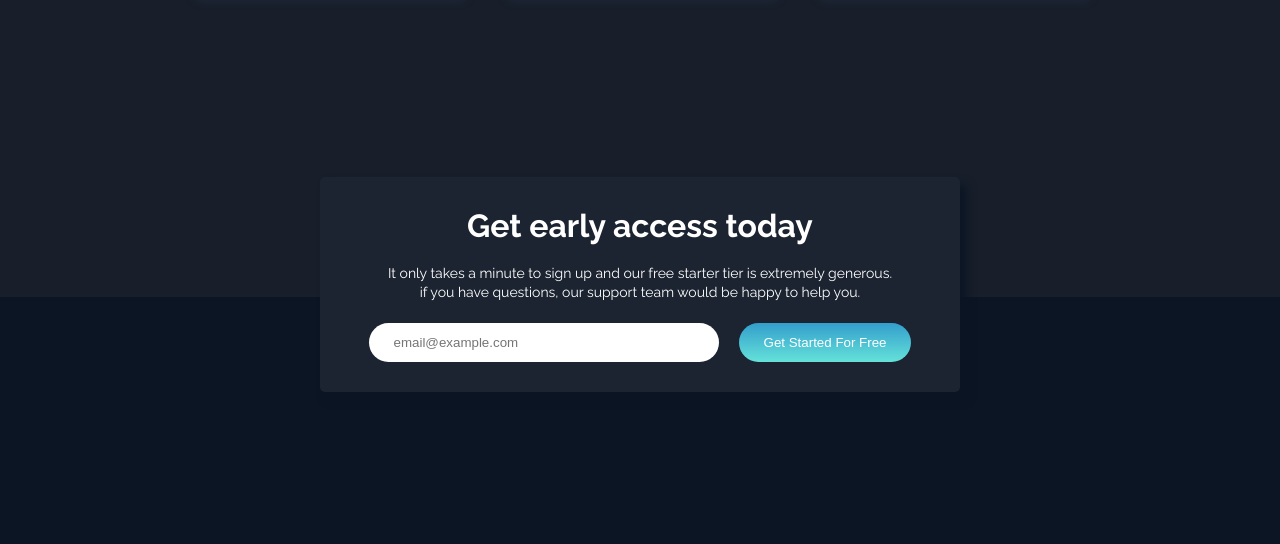
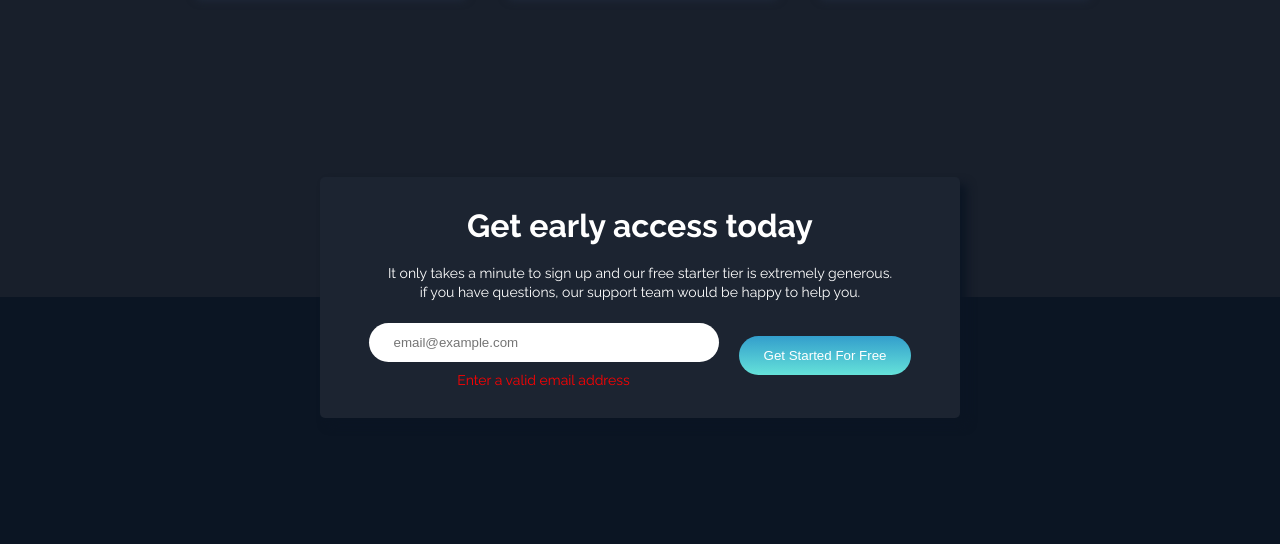
Before and after one commit to sulyman002/Landing-page-fylo-pulsepoint, a plain HTML site: page index.html in a window 1280 px wide. Both pictures are taken after a click on the button "Get Started For Free". Shown: the part 2443-2987 px from the top of the page. Drawn offline with Linux system fonts and the light colour scheme.

Commit message:
done with the project

```diff
--- a/index.html
+++ b/index.html
@@ -160,9 +160,21 @@
             <p>It only takes a minute to sign up and our free starter tier is extremely generous. if you have questions,
                 our support team would be happy to help you. </p>
 
-            <div id="mailUs">
-                <input type="text" placeholder="email@example.com"  name="mailButton" id="mailButton" required>
-                <button class="mailButton" id="mailButton"  type="submit">Get Started For Free</button>
+            <!-- <div>
+                <div>
+                    <input type="text" placeholder="email@example.com">
+                    <div class="error_message">Enter a valid email address</div>
+                </div>
+
+                <button class="mailButton" id="mailButton" type="submit">Get Started For Free</button>
+            </div> -->
+
+            <div>
+                <div>
+                    <input type="text" id="emailInput" placeholder="email@example.com">
+                    <div class="error_message" id="errorMessage">Enter a valid email address</div>
+                </div>
+                <button class="mailButton" id="mailButton" type="submit">Get Started For Free</button>
             </div>
 
         </div>
--- a/script.js
+++ b/script.js
@@ -1,16 +1,21 @@
-const mailUs = document.getElementById('mailUs').addEventListener('submit', function(avoidError){
-    avoidError.preventDefault();
-} );
 
 
 
-mailUs.forEach(function(mail){
-    mail.classList.remove('error');
+document.getElementById('mailButton').addEventListener('click', function (e) {
+  e.preventDefault();
+
+  const emailInput = document.getElementById('emailInput');
+  const errorMessage = document.getElementById('errorMessage');
+  const email = emailInput.value.trim();
+  const emailRegex = /^[^\s@]+@[^\s@]+\.[^\s@]+$/;
+
+  if (!emailRegex.test(email)) {
+    errorMessage.style.display = 'block';
+    emailInput.classList.add('error');
+  } else {
+    errorMessage.style.display = 'none';
+    emailInput.classList.remove('error');
+    '';
+
+  }
 });
-
-let thereIsError = false;
-const emailRedex = /^[^\s@]+@[^\s@]+\.[^\s@]+$/;
-
-if(!emailRedex.test(mailUs.value.trim())) {
-
-}
--- a/style.css
+++ b/style.css
@@ -332,6 +332,8 @@ ul li a {
     top: -120px;
 }
 
+
+
 .mailUs h1 {
     margin-bottom: 20px;
 }
@@ -343,11 +345,43 @@ ul li a {
     line-height: 1.4;
 }
 
+
 .mailUs div {
     display: flex;
     justify-content: center;
     align-items: center;
     gap: 20px;
+}
+
+.mailUs div div {
+    display: noe;
+    flex-direction: column;
+    justify-content: center;
+    align-items: center;
+    gap: 5px;
+}
+
+.mailUs div div div {
+    display: none;
+    color: red;
+    font-size: 14px;
+
+
+    justify-content: start;
+    align-items: start;
+    gap: 0px;
+}
+
+.error_message {
+    color: red;
+    font-size: 14px;
+    margin-top: 5px;
+    display: none;
+}
+
+
+input.error {
+    border: 2px solid red;
 }
 
 .mailUs div input {
@@ -365,6 +399,10 @@ ul li a {
     cursor: pointer;
     color: var(--white);
     font-weight: 400;
+}
+
+.mailButton:active {
+    background-image: linear-gradient(var(--cyan-callToAction), var(--blue-callToAction));
 }
 
 footer {
```
Also changed, not shown: 1 other file.
